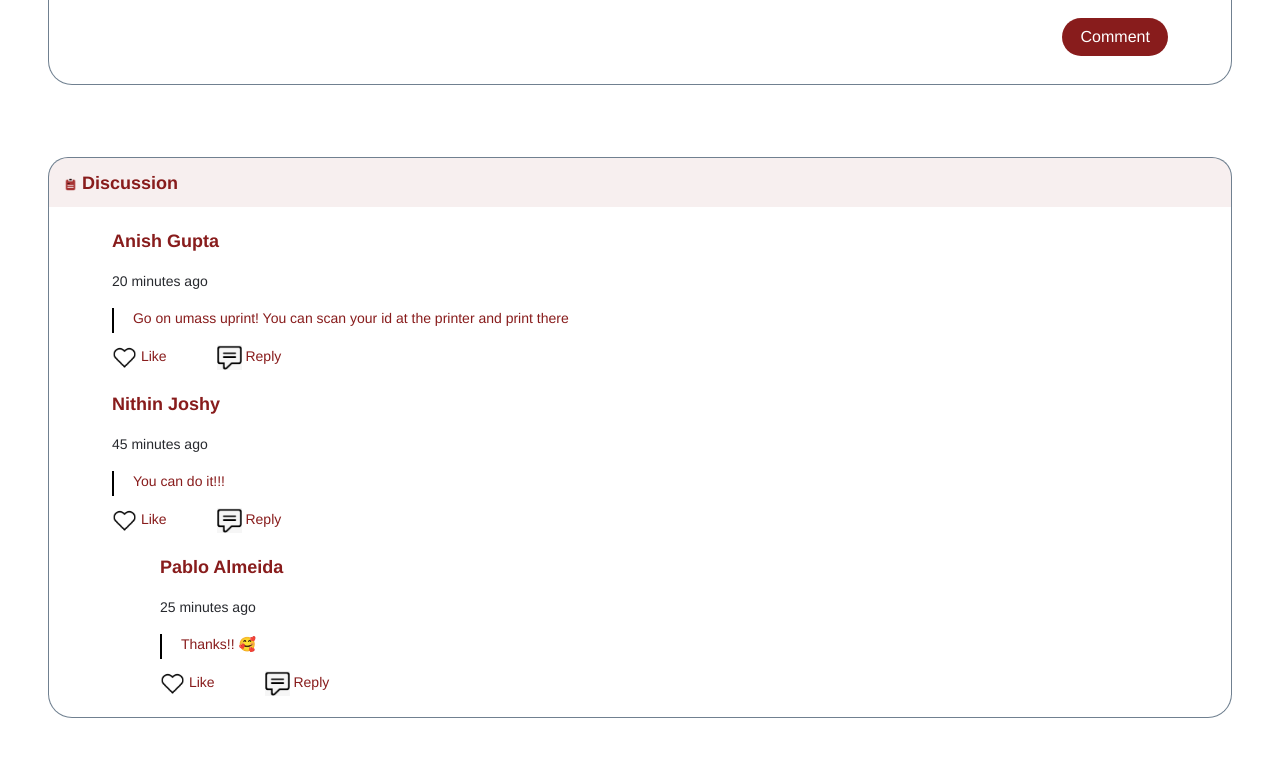
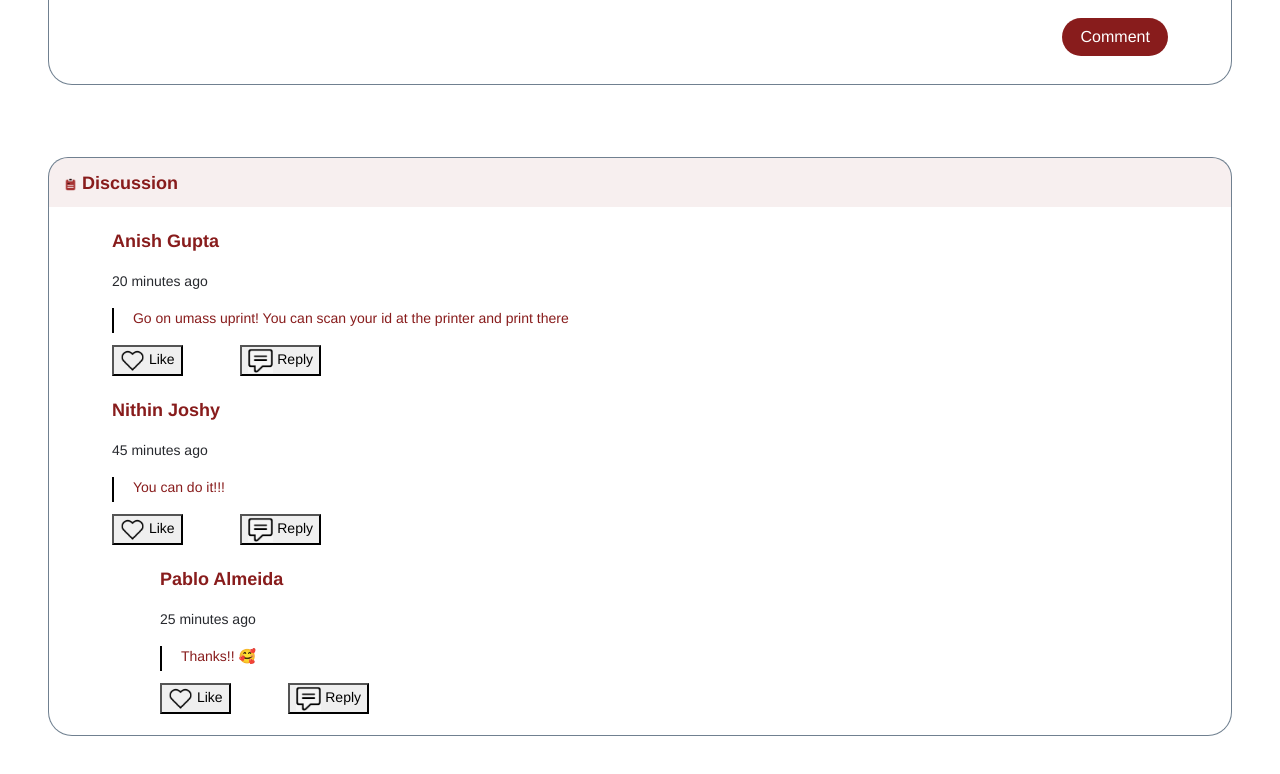
Before and after one commit to ssamsel/Campus-Forum, a website: page app/client/post.html in a window 1280 px wide. Shown: the part 830-1604 px from the top of the page. Drawn offline with nearby package versions, Linux system fonts and the light colour scheme.

Commit message:
added partial functionality to post.html

```diff
--- a/app/client/js/login_client.js
+++ b/app/client/js/login_client.js
@@ -55,7 +55,6 @@ function invalidUsername(username) {
     if (!/^[a-zA-Z0-9_]+$/.test(username)) {
         return true; // username must only contain letters, numbers, and underscores
     }
-    // TODO: Add more criteria for an invalid username
     return false; // username meets all criteria for a valid username
 }
 
--- a/app/client/post.html
+++ b/app/client/post.html
@@ -65,9 +65,9 @@
 
           <br><br>
 
-          <textarea class="form-control form-rounded" rows="7" placeholder="What are your thoughts?"></textarea>
+          <textarea id = "textBox" class="form-control form-rounded" rows="7" placeholder="What are your thoughts?"></textarea>
           <br>
-          <button style="float:  right" type="button" class="btn new-thread-button">Comment</button>
+          <button id= "post_comment" style="float:  right" type="button" class="btn new-thread-button">Comment</button>
           <br><br>
         </div>
       </div>
@@ -89,8 +89,13 @@
           <div class="vl"></div>
           <p class="comment-text">Go on umass uprint! You can scan your id at the printer and print there</p>
           <br>
-          <img class="comment" src="img/heart.png" /> Like<div style="display: inline-block; width: 50px"></div><img
-            class="comment" src="img/comment.png" /> Reply
+          <button class="like" id="like-button">
+            <img class="comment" src="img/heart.png" /> Like
+          </button>
+          <div style="display: inline-block; width: 50px"></div>
+          <button class="reply" id="reply-button">
+            <img class="comment" src="img/comment.png" /> Reply
+          </button>
         </div>
         <br>
         <div>
@@ -99,9 +104,15 @@
           <div class="vl"></div>
           <p class="comment-text">You can do it!!!</p>
           <br>
-          <img class="comment" src="img/heart.png" /> Like<div style="display: inline-block; width: 50px"></div><img
-            class="comment" src="img/comment.png" /> Reply
+          <button class="like" id="like-button">
+            <img class="comment" src="img/heart.png" /> Like
+          </button>
+          <div style="display: inline-block; width: 50px"></div>
+          <button class="reply" id="reply-button">
+            <img class="comment" src="img/comment.png" /> Reply
+          </button>
         </div>
+
         <br>
         <div class="ml-5">
           <p class="medium-text">Pablo Almeida</p>
@@ -109,8 +120,13 @@
           <div class="vl"></div>
           <p class="comment-text">Thanks!! 🥰</p>
           <br>
-          <img class="comment" src="img/heart.png" /> Like<div style="display: inline-block; width: 50px"></div><img
-            class="comment" src="img/comment.png" /> Reply
+          <button class="like" id="like-button">
+            <img class="comment" src="img/heart.png" /> Like
+          </button>
+          <div style="display: inline-block; width: 50px"></div>
+          <button class="reply" id="reply-button">
+            <img class="comment" src="img/comment.png" /> Reply
+          </button>
         </div>
         <br>
       </div>
--- a/app/server.js
+++ b/app/server.js
@@ -12,6 +12,7 @@ const filePathPrefix = process.argv[1].replace(/server\.js$/, "");
 const accounts_db = new PouchDB(filePathPrefix + "/db/accounts");
 const posts_db = new PouchDB(filePathPrefix + '/db/posts');
 const threads_db = new PouchDB(filePathPrefix + '/db/threads');
+
 
 const accountsLoggedIn = {};
 
```
Also changed, not shown: app/client/js/post_client.js (added, +20 -0 lines).
